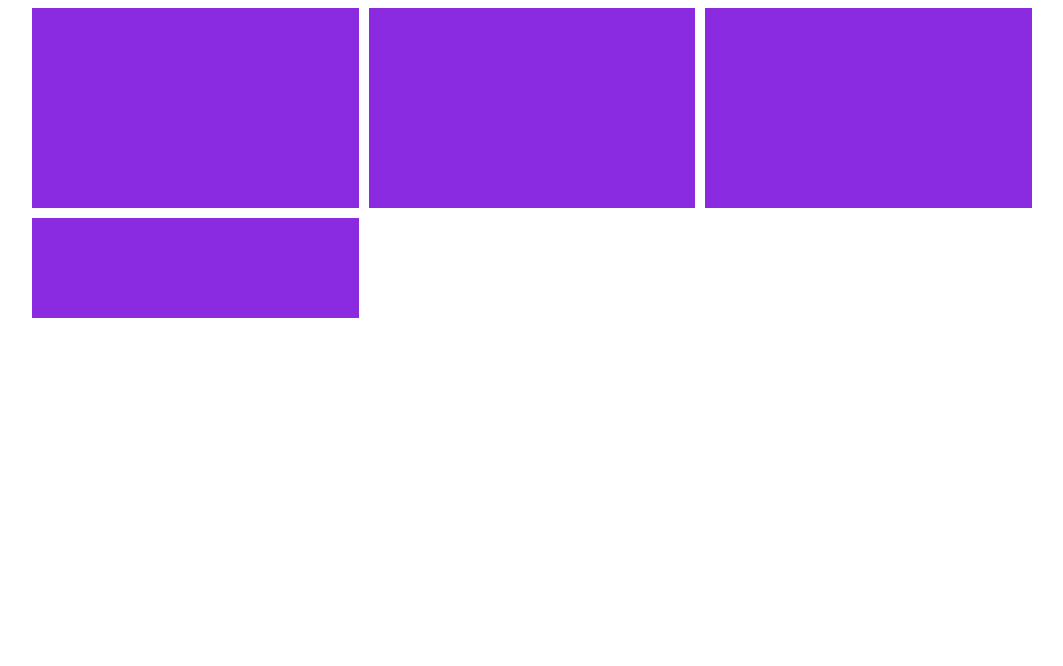
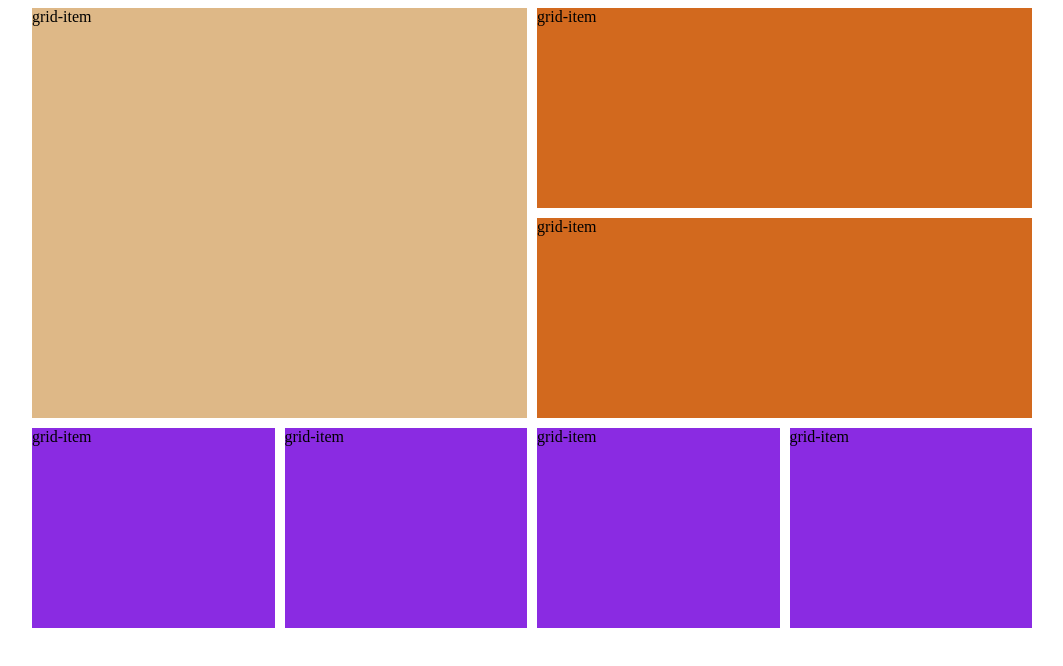
Before and after one commit to ijassm/OA_MERN_29MAY2025_12.00_1.00, a plain HTML site: page CSS/grid.html in a window 1280 px wide. Shown: the whole page, without its empty margins (108-1171 px from the left). Drawn offline with Linux system fonts and the light colour scheme.

Commit message:
completed grid

```diff
--- a/CSS/grid.html
+++ b/CSS/grid.html
@@ -9,29 +9,73 @@
         max-width: 1000px;
         margin-inline: auto;
         display: grid;
-        /* grid-template-columns: auto auto auto auto; */
-        grid-template-columns: repeat(3, auto);
-        grid-template-rows: 200px;
-        grid-auto-rows: 100px;
+        grid-template-columns: auto auto 100px 100px;
+        /* grid-template-columns: repeat(2, auto) repeat(2, 100px); */
+        grid-template-columns: auto auto auto auto;
+        /* grid-template-rows: 200px; */
+        grid-auto-rows: 200px;
         /* column-gap: 10px;
-        row-gap: 10px; */
+          row-gap: 10px; */
         gap: 10px;
       }
 
       .grid-item {
-        /* height: 100px; */
-        /* width: 100px; */
+        /* height: 100px;
+          width: 100px; */
         /* margin-block: 10px; */
+        /* grid-column-start: 1; */
         background-color: blueviolet;
+      }
+
+      .grid-item:nth-of-type(1) {
+        /* grid-column-start: 1;
+        grid-column-end: 3; */
+        grid-column: 1 / 3;
+        /* grid-row-start: 1;
+        grid-row-end: 3; */
+        grid-row: 1 / 3;
+        background-color: burlywood;
+      }
+
+      .grid-item:nth-of-type(2),
+      .grid-item:nth-of-type(3) {
+        grid-column: 3 / 5;
+        /* grid-column-start: 3;
+        grid-column-end: 5; */
+        background-color: chocolate;
       }
     </style>
   </head>
   <body>
     <main class="grid">
-      <div class="grid-item"></div>
-      <div class="grid-item"></div>
-      <div class="grid-item"></div>
-      <div class="grid-item"></div>
+      <div class="grid-item">grid-item</div>
+      <div class="grid-item">grid-item</div>
+      <div class="grid-item">grid-item</div>
+      <div class="grid-item">grid-item</div>
+      <div class="grid-item">grid-item</div>
+      <div class="grid-item">grid-item</div>
+      <div class="grid-item">grid-item</div>
     </main>
+
+    <!-- <main
+      style="
+        display: inline-block;
+        height: 100px;
+        width: 100px;
+        background-color: aqua;
+      "
+    >
+      hjjkhkj
+    </main>
+    <main
+      style="
+        display: inline-block;
+        height: 100px;
+        width: 100px;
+        background-color: rgb(174, 255, 0);
+      "
+    >
+      fgh
+    </main> -->
   </body>
 </html>
```
